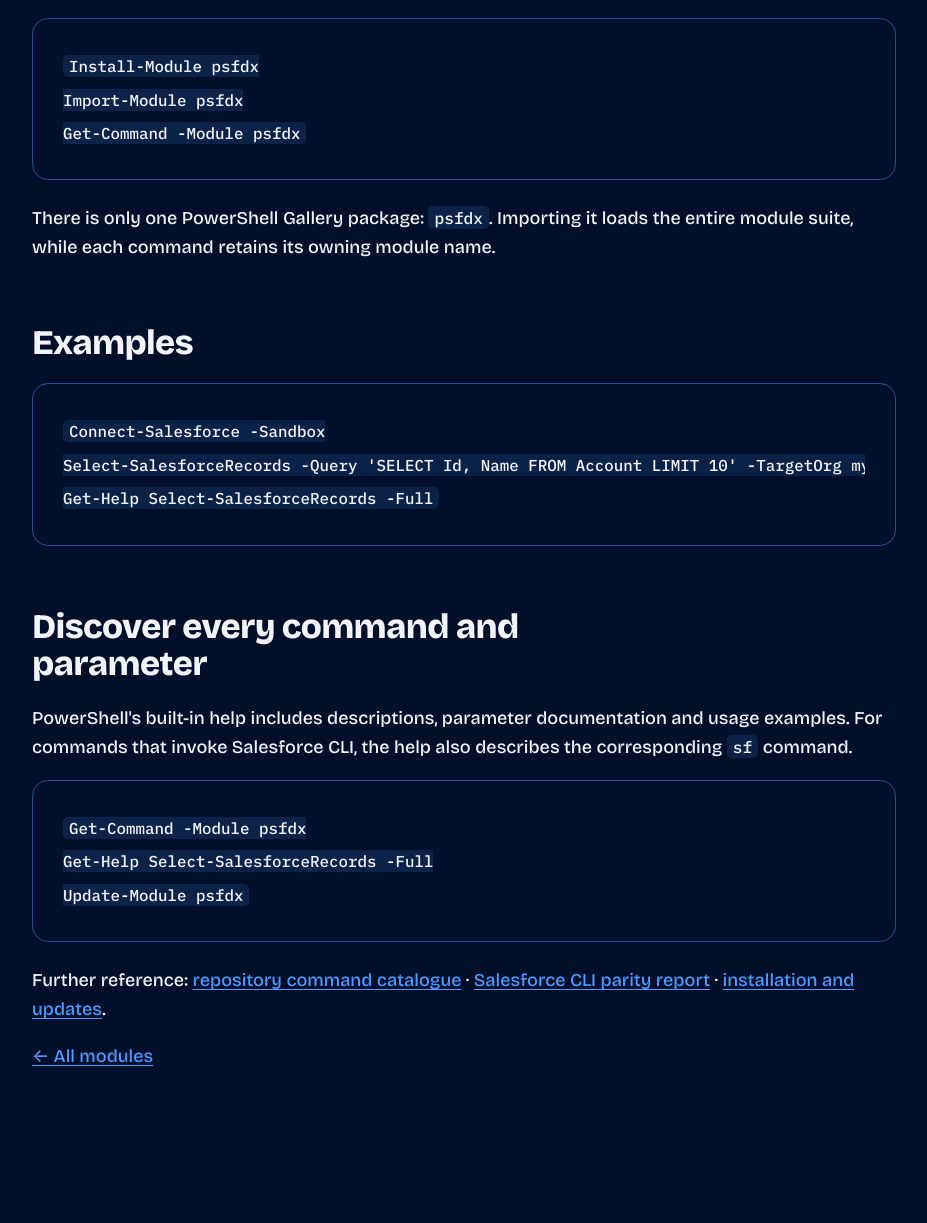
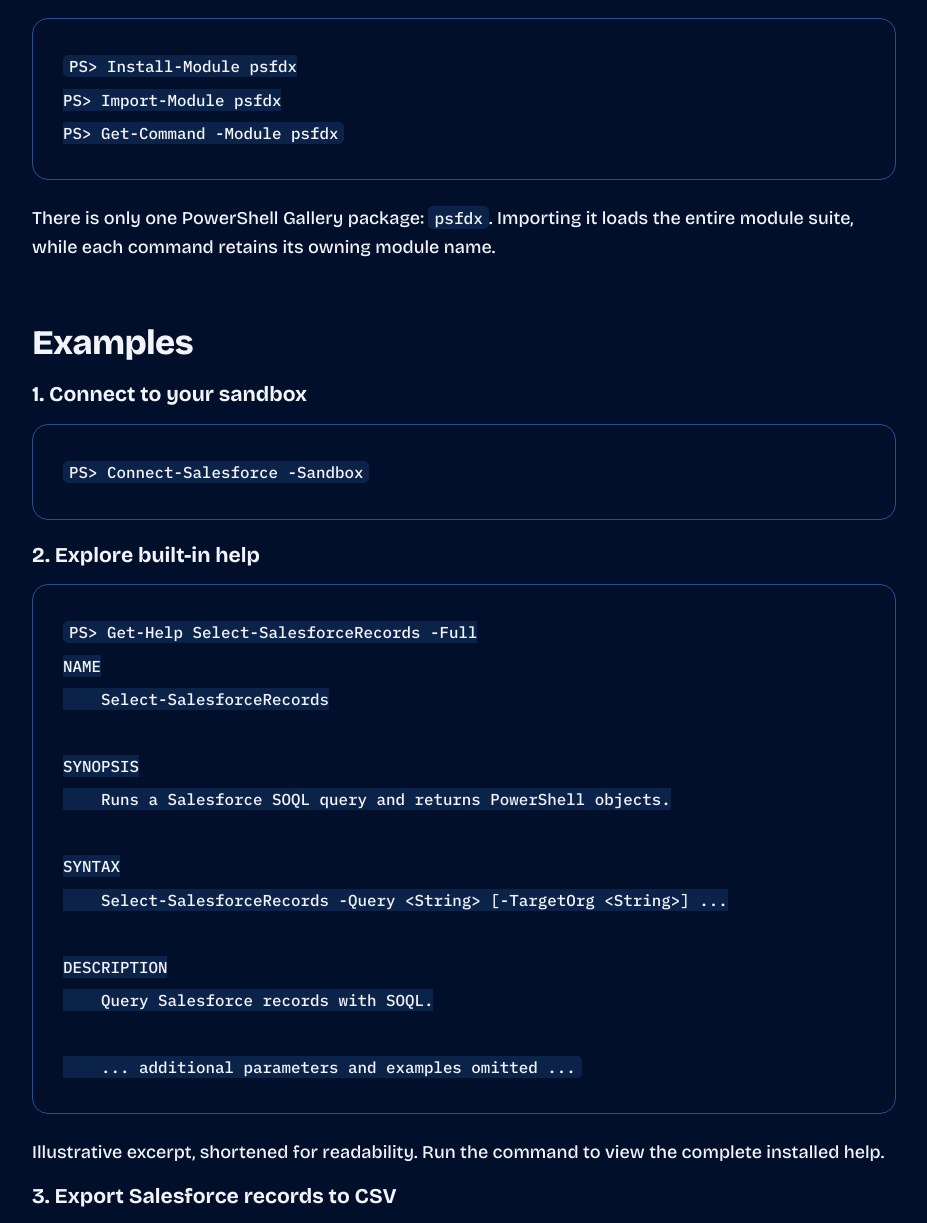
Before and after one commit to tonygward/psfdx, a plain HTML site: page site/src/modules/psfdx/index.html in a window 1280 px wide. Shown: the part 614-1837 px from the top of the page, without its empty margins (176-1103 px from the left). Drawn offline with Linux system fonts and the light colour scheme; files whose address does not match are found by name.

Commit message:
style(site): render module examples with PowerShell prompts and compact layout

```diff
--- a/site/src/modules/psfdx/index.html
+++ b/site/src/modules/psfdx/index.html
@@ -7,17 +7,40 @@
 <nav aria-label="Main"><ul class="nav-list"><li><a href="/">Home</a></li><li><a href="/#modules">Modules</a></li><li><a href="%GITHUB_URL%#readme">GitHub docs</a></li></ul></nav>
 </div></header><main id="main" class="section"><div class="wrap documentation">
 <p class="eyebrow">MODULE REFERENCE / psfdx</p><h1>psfdx</h1><p class="tagline">Core commands</p><p class="section-intro">Authentication, org management, SOQL, records, data import/export and Salesforce CLI administration.</p>
-<h2>Get started</h2><div class="code-box"><pre><code>Install-Module psfdx
-Import-Module psfdx
-Get-Command -Module psfdx</code></pre></div>
+<h2>Get started</h2><div class="code-box terminal-example"><pre><code><span class="terminal-line"><span class="ps-prompt">PS&gt;</span> Install-Module psfdx</span>
+<span class="terminal-line"><span class="ps-prompt">PS&gt;</span> Import-Module psfdx</span>
+<span class="terminal-line"><span class="ps-prompt">PS&gt;</span> Get-Command -Module psfdx</span></code></pre></div>
 <p>There is only one PowerShell Gallery package: <code>psfdx</code>. Importing it loads the entire module suite, while each command retains its owning module name.</p>
-<h2>Examples</h2><div class="code-box"><pre><code>Connect-Salesforce -Sandbox
-Select-SalesforceRecords -Query 'SELECT Id, Name FROM Account LIMIT 10' -TargetOrg myorg | Export-Csv -Path './accounts.csv' -NoTypeInformation
-Get-Help Select-SalesforceRecords -Full</code></pre></div>
-<h2>Discover every command and parameter</h2><p>PowerShell's built-in help includes descriptions, parameter documentation and usage examples. For commands that invoke Salesforce CLI, the help also describes the corresponding <code>sf</code> command.</p>
-<div class="code-box"><pre><code>Get-Command -Module psfdx
-Get-Help Select-SalesforceRecords -Full
-Update-Module psfdx</code></pre></div>
+<h2>Examples</h2>
+<div class="example-group">
+<h3>1. Connect to your sandbox</h3>
+<div class="code-box terminal-example"><pre><code><span class="terminal-line"><span class="ps-prompt">PS&gt;</span> Connect-Salesforce -Sandbox</span></code></pre></div>
+<h3>2. Explore built-in help</h3>
+<div class="code-box terminal-example"><pre><code><span class="terminal-line"><span class="ps-prompt">PS&gt;</span> Get-Help Select-SalesforceRecords -Full</span>
+<span class="terminal-output">NAME
+    Select-SalesforceRecords
+
+SYNOPSIS
+    Runs a Salesforce SOQL query and returns PowerShell objects.
+
+SYNTAX
+    Select-SalesforceRecords -Query &lt;String&gt; [-TargetOrg &lt;String&gt;] ...
+
+DESCRIPTION
+    Query Salesforce records with SOQL.
+
+    ... additional parameters and examples omitted ...</span></code></pre></div>
+<p class="example-note">Illustrative excerpt, shortened for readability. Run the command to view the complete installed help.</p>
+<h3>3. Export Salesforce records to CSV</h3>
+<div class="code-box terminal-example"><pre><code><span class="terminal-line"><span class="ps-prompt">PS&gt;</span> Select-SalesforceRecords `</span>
+<span class="terminal-line terminal-continuation">    -Query 'SELECT Id, Name FROM Account LIMIT 10' `</span>
+<span class="terminal-line terminal-continuation">    -TargetOrg myorg |</span>
+<span class="terminal-line terminal-continuation">    Export-Csv -Path './accounts.csv' -NoTypeInformation</span></code></pre></div>
+<h3>4. Update the entire suite</h3>
+<div class="code-box terminal-example"><pre><code><span class="terminal-line"><span class="ps-prompt">PS&gt;</span> Update-Module psfdx</span></code></pre></div>
+</div>
+<h2>Discover every command and parameter</h2>
+<p>Use <code>Get-Command -Module psfdx</code> to list the core cmdlets or <code>Get-Command -Module 'psfdx*'</code> to list all modules after <code>Import-Module psfdx</code>. PowerShell's built-in help includes descriptions, parameters, examples and the underlying <code>sf</code> mapping.</p>
 <p>Further reference: <a href="%GITHUB_URL%#modules">repository command catalogue</a> · <a href="%GITHUB_URL%/blob/main/docs/cli-parity.md">Salesforce CLI parity report</a> · <a href="%GITHUB_URL%/blob/main/docs/install.md">installation and updates</a>.</p>
 <p><a href="/#modules">← All modules</a></p>
 </div></main><footer class="site-footer"><div class="wrap"><p>psfdx · <a href="%GITHUB_URL%">GitHub</a> · <a href="%GALLERY_URL%">PowerShell Gallery</a></p><p class="disclaimer">psfdx is an independent open-source project and is not affiliated with or endorsed by Salesforce.</p></div></footer></body></html>
```
